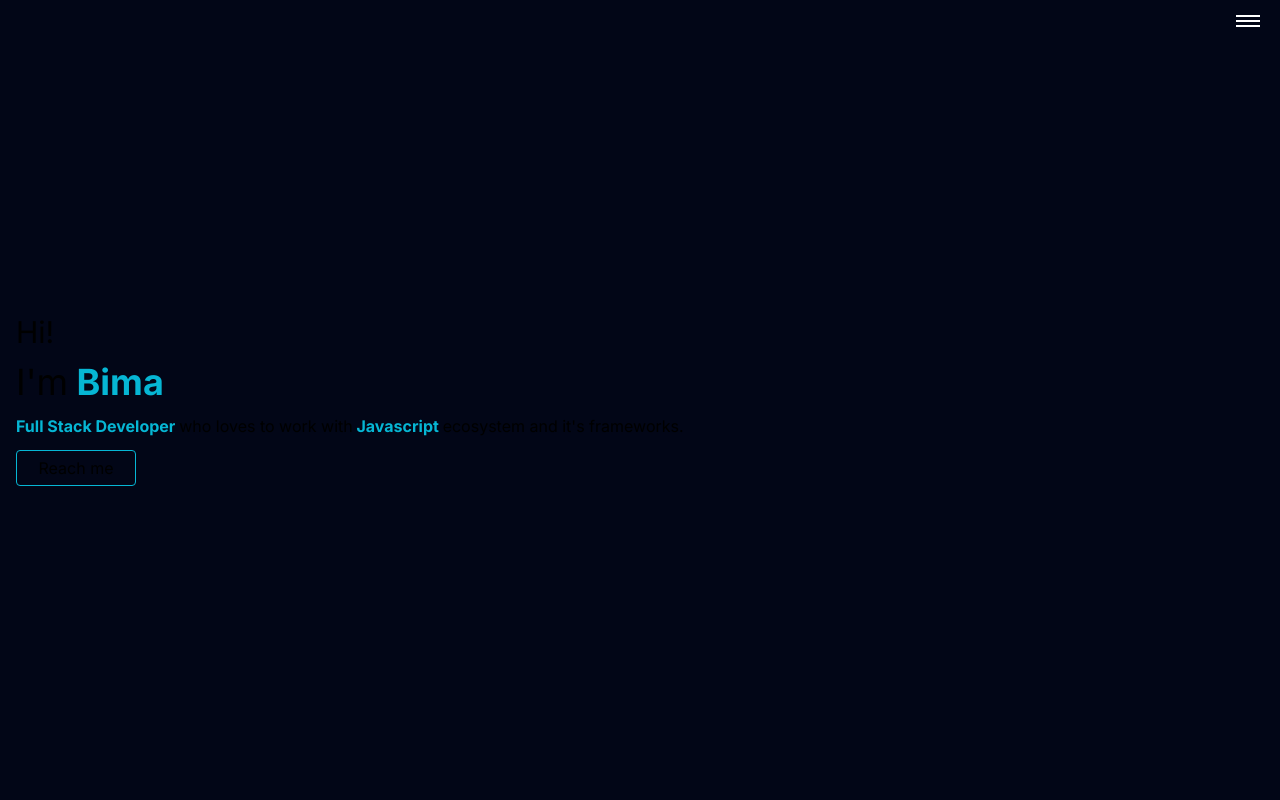
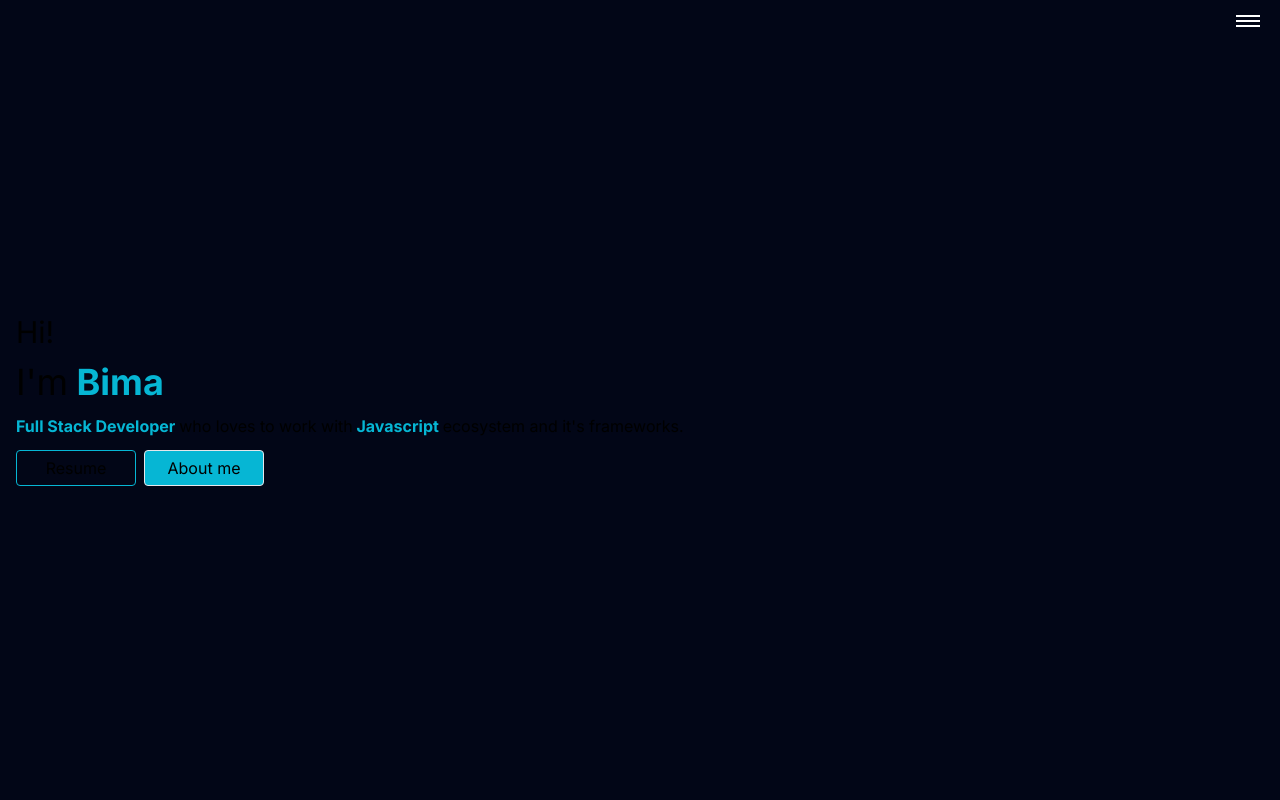
Before and after one commit to bimaaria/b-port, a Next.js app: page / in a window 1280 px wide. Shown: the top 800 px of the page. Built offline with nearby package versions, Linux system fonts and the light colour scheme.

Commit message:
add resume button

```diff
--- a/src/app/summary/page.tsx
+++ b/src/app/summary/page.tsx
@@ -11,7 +11,18 @@ export default function Summary() {
         <span className="font-bold text-cyan-500"> Javascript </span>
         ecosystem and it's frameworks.
       </p>
-      <button className="border rounded w-[120px] h-[36px] border-cyan-500 hover:cursor-pointer" type="button"><a href="#about">Reach me</a></button>
+      <div className="flex">
+        <button className="border rounded w-[120px] h-[36px] border-cyan-500 hover:cursor-pointer mr-2" type="button" >
+          <a
+            href="/files/resume.pdf"
+            target="_blank"
+            rel="noopener noreferrer"
+          >
+            Resume
+          </a>
+        </button>
+        <button className="border rounded w-[120px] h-[36px] bg-cyan-500 hover:cursor-pointer" type="button"><a href="#about">About me</a></button>
+      </div>
     </section>
   )
 }
```
